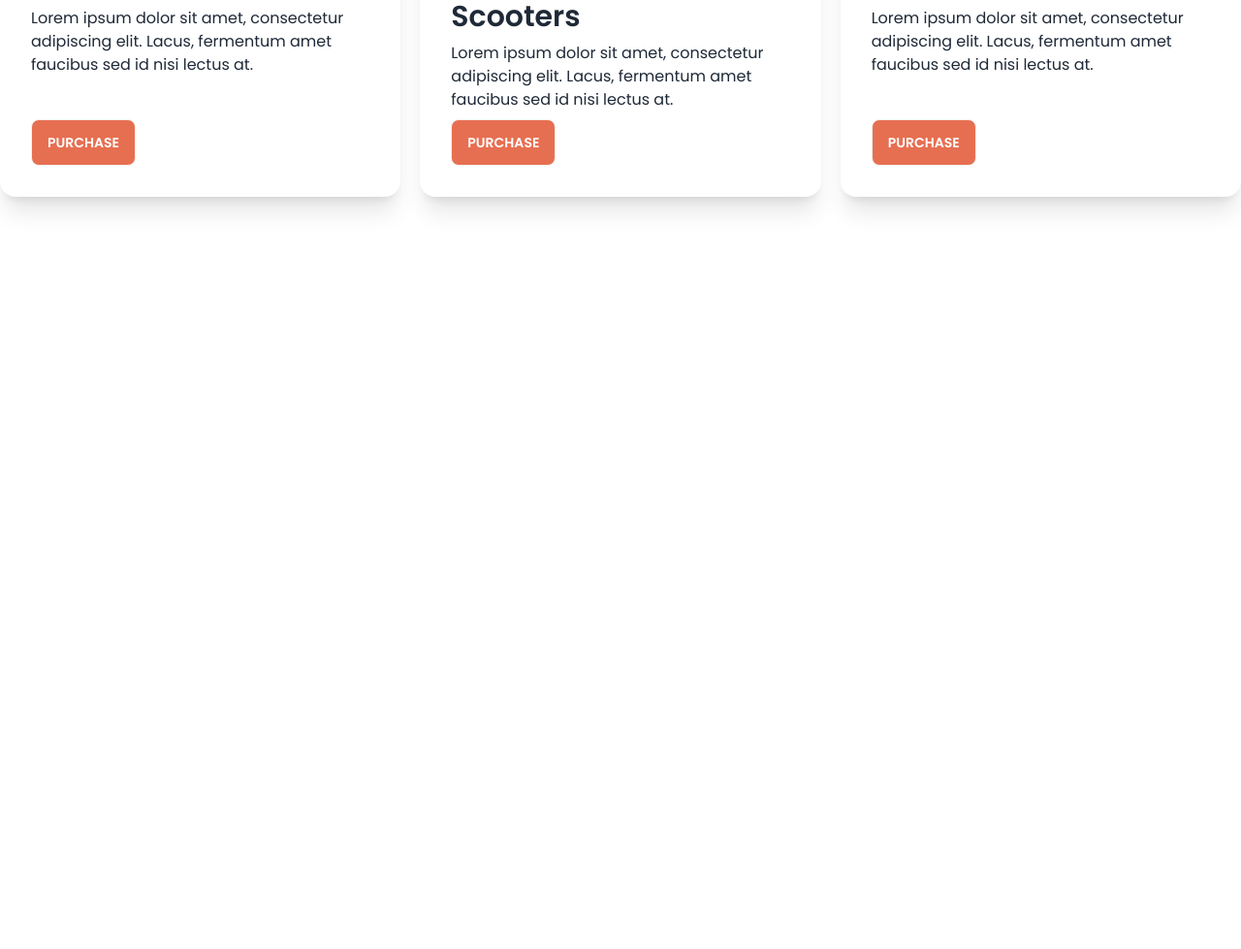
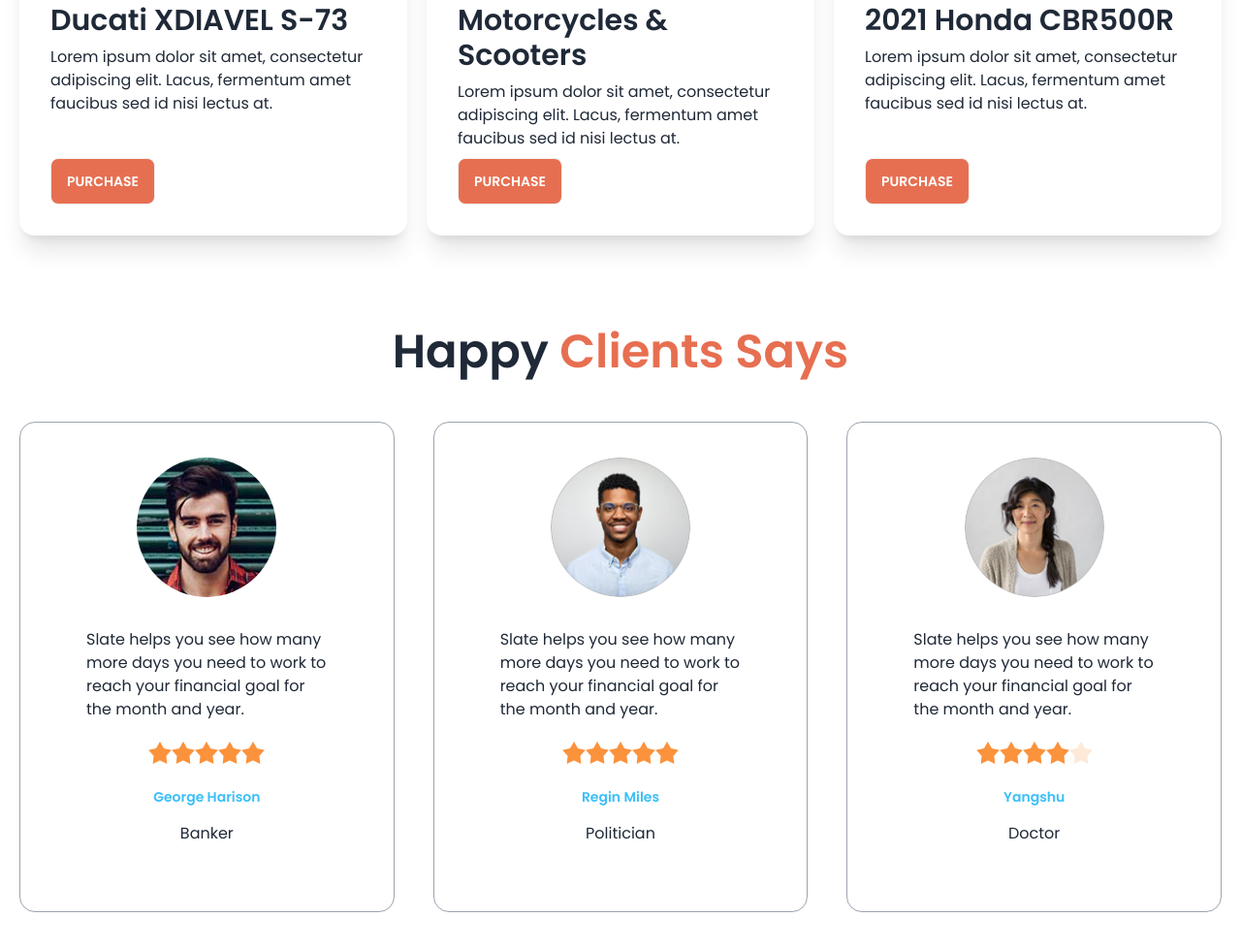
Before and after one commit to Syed-Musa/biker-zone-daisy, a plain HTML site: page index.html in a window 1280 px wide. Shown: the part 1534-2513 px from the top of the page at 97% size. Before the commit the page ends 1833 px from the top, so only its background shows below. Drawn offline with nearby package versions, Linux system fonts and the light colour scheme.

Commit message:
added a happy client section

```diff
--- a/index.html
+++ b/index.html
@@ -182,13 +182,13 @@
         <p class="text-sm text-bike-primary text-center">Best bike collection</p>
 
         <div class="grid ml-24 my-8 gap-5 grid-cols-1 md:grid-cols-2 lg:grid-cols-3">
-          <div class="w-60">
+          <div class="w-72">
             <img src="images/others/feature-bike.png" alt="">
           </div>
-          <div class="w-60">
+          <div class="w-72">
             <img src="images/slider/bike3.png" alt="">
           </div>
-          <div class="w-60">
+          <div class="w-72">
             <img src="images/others/feature-bike.png" alt="">
           </div>
         </div>
@@ -199,7 +199,7 @@
     <section class="my-24">
       <h3 class="text-5xl mb-12 font-semibold text-center">Latest Bikes</h3>
 
-      <div class="grid gap-5 grid-cols-1 md:grid-cols-2 lg:grid-cols-3">
+      <div class="grid m-5 gap-5 grid-cols-1 md:grid-cols-2 lg:grid-cols-3">
         <!--first card-->
         <div class="card bg-base-100 shadow-xl">
           <figure><img src="/images/others/latest1.png" alt="Shoes" /></figure>
@@ -237,6 +237,84 @@
         </div>
       </div>
     </section>
+    <!--latest bike section End-->
+
+    <!--happy client section Start-->
+    <section>
+      <h3 class="text-5xl mb-12 font-semibold text-center">Happy <span class="text-bike-primary">Clients Says</span></h3>
+
+      <div class="grid gap-10 m-5 grid-cols-1 md:grid-cols-2 lg:grid-cols-3">
+        <!--first review-->
+        <div class="card bg-base-100 p-9 border border-gray-400 mb-8">
+          <figure><img class="rounded-full w-36" src="images/others/author.jpg" alt="Shoes" /></figure>
+          <div class="card-body">
+            <p>Slate helps you see how
+              many more days you need
+              to work to reach your financial
+              goal for the month and year.</p>
+
+              <div class="rating justify-center mt-3">
+                <input type="radio" name="rating-2" class="mask mask-star-2 bg-orange-400" />
+                <input type="radio" name="rating-2" class="mask mask-star-2 bg-orange-400" />
+                <input type="radio" name="rating-2" class="mask mask-star-2 bg-orange-400" />
+                <input type="radio" name="rating-2" class="mask mask-star-2 bg-orange-400" checked />
+                <input type="radio" name="rating-2" class="mask mask-star-2 bg-orange-400" />
+              </div>
+            <div class="text-center space-y-4 mt-4">
+              <h4 class="text-sm font-semibold text-info">George Harison</h4>
+              <p>Banker</p>
+            </div>
+          </div>
+        </div>
+
+        <!--second review-->
+        <div class="card bg-base-100 p-9 border border-gray-400 mb-8">
+          <figure><img class="rounded-full w-36" src="images/others/user-1.png" alt="Shoes" /></figure>
+          <div class="card-body">
+            <p>Slate helps you see how
+              many more days you need
+              to work to reach your financial
+              goal for the month and year.</p>
+
+              <div class="rating justify-center mt-3">
+                <input type="radio" name="rating-2" class="mask mask-star-2 bg-orange-400" />
+                <input type="radio" name="rating-2" class="mask mask-star-2 bg-orange-400" />
+                <input type="radio" name="rating-2" class="mask mask-star-2 bg-orange-400" />
+                <input type="radio" name="rating-2" class="mask mask-star-2 bg-orange-400" checked />
+                <input type="radio" name="rating-2" class="mask mask-star-2 bg-orange-400" />
+              </div>
+            <div class="text-center space-y-4 mt-4">
+              <h4 class="text-sm font-semibold text-info">Regin Miles</h4>
+              <p>Politician</p>
+            </div>
+          </div>
+        </div>
+
+        <!--third review-->
+        <div class="card bg-base-100 p-9 border border-gray-400 mb-8">
+          <figure><img class="rounded-full w-36" src="images/others/user-2.png" alt="Shoes" /></figure>
+          <div class="card-body">
+            <p>Slate helps you see how
+              many more days you need
+              to work to reach your financial
+              goal for the month and year.</p>
+
+              <div class="rating justify-center mt-3">
+                <input type="radio" name="rating-2" class="mask mask-star-2 bg-orange-400" />
+                <input type="radio" name="rating-2" class="mask mask-star-2 bg-orange-400" />
+                <input type="radio" name="rating-2" class="mask mask-star-2 bg-orange-400" />
+                <input type="radio" name="rating-2" class="mask mask-star-2 bg-orange-400" checked />
+                <input type="radio" name="rating-2" class="mask mask-star-2 bg-orange-400" />
+              </div>
+            <div class="text-center space-y-4 mt-4">
+              <h4 class="text-sm font-semibold text-info">Yangshu</h4>
+              <p>Doctor</p>
+            </div>
+          </div>
+        </div>
+      </div>
+    </section>
+    <!--Happy client section End-->
   </main>
 
   <footer>
```
Also changed, not shown: images/others/author.jpg (added).
